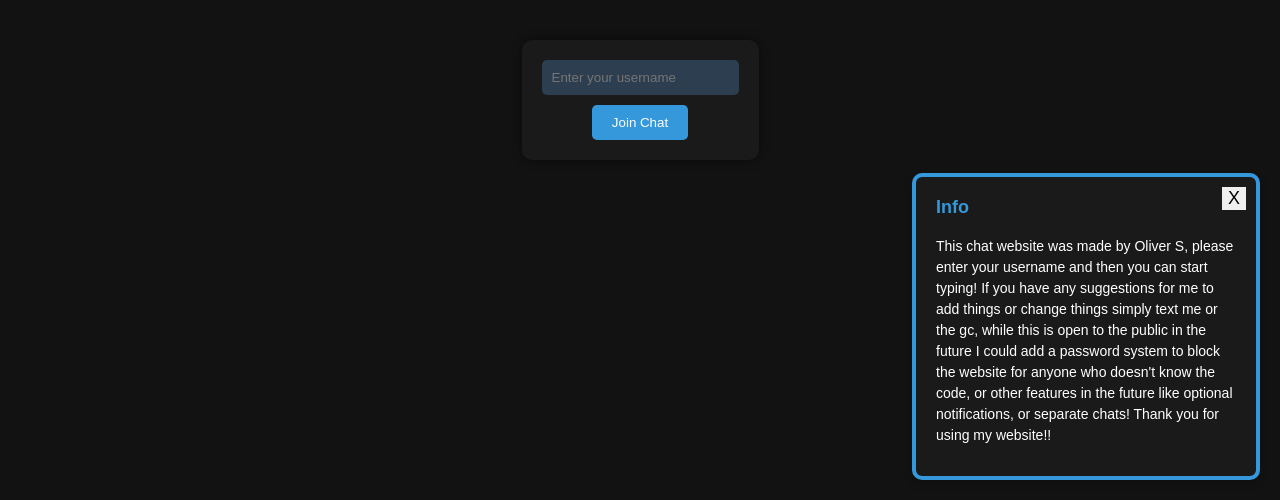
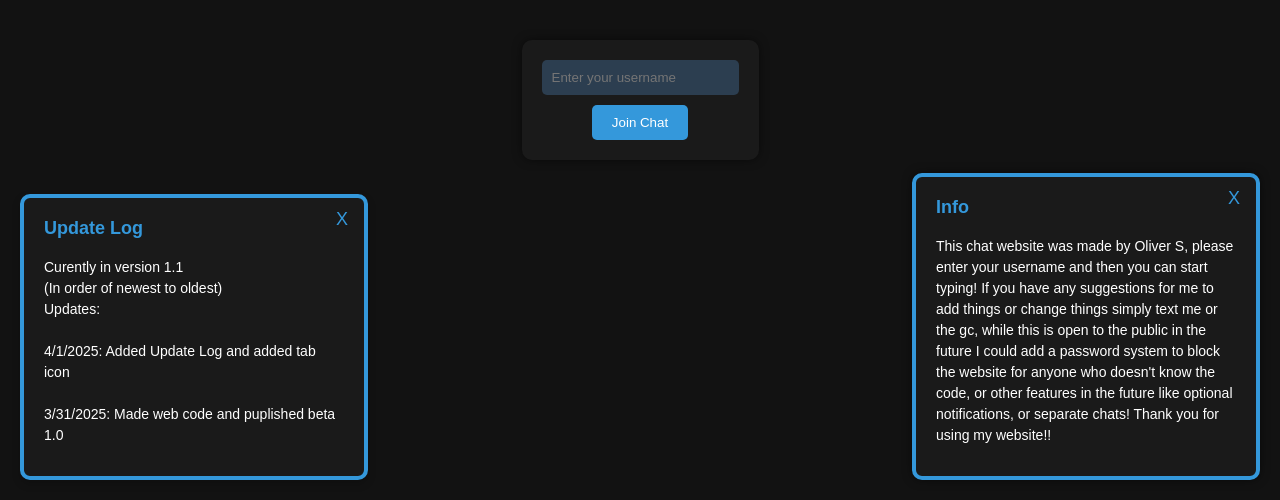
Before and after one commit to OliveCreator27/chat--app, a website: page public/index.html in a window 1280 px wide. Shown: the part 300-800 px from the top of the page. Drawn offline with nearby package versions, Linux system fonts and the light colour scheme; no server answers.

Commit message:
Added Update box and tab Icon

```diff
--- a/public/index.html
+++ b/public/index.html
@@ -5,6 +5,7 @@
     <meta name="viewport" content="width=device-width, initial-scale=1.0">
     <title>Chat App</title>
     <link rel="stylesheet" href="styles.css">
+    <link rel="icon" type="image/x-icon" href="favicon.ico">
 </head>
 <body>
     <!-- Username Input Form -->
@@ -38,14 +39,24 @@
             background-color: solid black;
             border: 30px light blue;
             border-radius: 10px;
-            box-shadow: 0 4px 8px rgba(0, 0, 0, 0.2);
+        }
+        #update-box {
+            position: fixed;
+            bottom: 20px;
+            left: 20px;
+            width: 300px;
+            padding: 20px;
+            background-color: solid black;
+            border: 30px light blue;
+            border-radius: 10px;
         }
         .close-btn {
             position: absolute;
             top: 10px;
             right: 10px;
             font-size: 18px;
-            background-color: light blue;
+            background-color: transparent;
+            foreground-color: light blue;
             border: none;
             cursor: pointer;
         }
@@ -68,5 +79,49 @@
         }
     </script>
 
+    <meta charset="UTF-8">
+    <meta name="viewport" content="width=device-width, initial-scale=1.0">
+    <title>update Box with Close Button</title>
+    <style>
+        #update-box {
+            position: fixed;
+            bottom: 20px;
+            right: 20px;
+            width: 300px;
+            padding: 20px;
+            background-color: solid black;
+            foreground-color: light blue;
+            border: 30px light blue;
+            border-radius: 10px;
+            box-shadow: 0 4px 8px rgba(0, 0, 0, 0.2);
+        }
+        .close-btn {
+            position: absolute;
+            top: 10px;
+            right: 10px;
+            font-size: 18px;
+            background-color: transparent;
+            border: none;
+            cursor: pointer;
+        }
+    </style>
+</head>
+<body>
+
+    <!-- Update Box (Bottom Left) -->
+    <div id="update-box">
+        <button class="close-btn" onclick="closeUpdateBox()">X</button>
+        <h3>Update Log</h3>
+        <p>Curently in version 1.1<br>(In order of newest to oldest)<br>Updates:<br><br>4/1/2025: Added Update Log and added tab icon<br><br>3/31/2025: Made web code and puplished beta 1.0</p>
+    </div>
+
+    <script>
+        function closeUpdateBox() {
+            // Find the update box and hide it
+            var updateBox = document.getElementById('update-box');
+            updateBox.style.display = 'none';
+        }
+    </script>
+
 </body>
 </html>
--- a/public/styles.css
+++ b/public/styles.css
@@ -121,3 +121,40 @@ body {
     margin: 10px 0;
     line-height: 1.5;
 }
+
+/* Update box styles */
+#update-box {
+    position: fixed;
+    bottom: 20px;
+    left: 20px;
+    width: 300px;
+    background-color: #1A1A1A; /* Black inside */
+    color: white;
+    padding: 20px;
+    border-radius: 10px;
+    border: 4px solid #3498db; /* Blue outline */
+    box-shadow: 0 0 10px rgba(0, 0, 0, 0.5);
+    font-size: 14px;
+    z-index: 9999;
+}
+
+#update-box h3 {
+    margin-top: 0;
+    font-size: 18px;
+    color: #3498db; /* Blue title */
+}
+
+#update-box p {
+    margin: 10px 0;
+    line-height: 1.5;
+}
+.close-btn {
+            position: absolute;
+            top: 10px;
+            right: 10px;
+            font-size: 18px;
+            background-color: transparent;
+            color: #3498db;
+            border: none;
+            cursor: pointer;
+        }
```
Also changed, not shown: public/favicon.ico (added).
